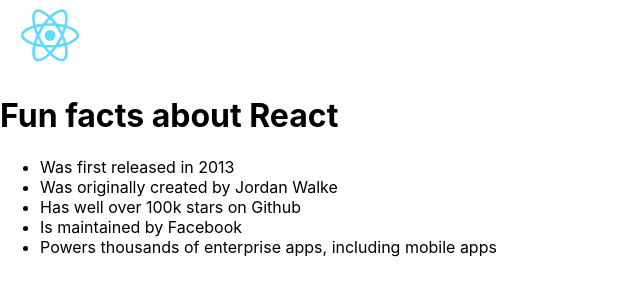
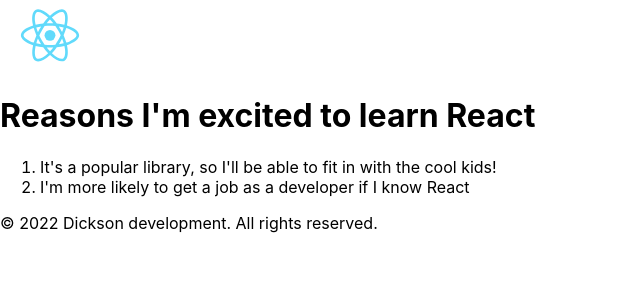
Before and after one commit to dgregpm/React-Info, a React (Create React App) app: page / in a window 1280 px wide. Shown: the top 300 px of the page, without its empty margins (0-640 px from the left). Built offline with nearby package versions, Linux system fonts and the light colour scheme.

Commit message:
added component

```diff
--- a/src/index.js
+++ b/src/index.js
@@ -21,11 +21,34 @@
 );
   }
 
+function PageHeader() {
+  return (
+    <div>
+    <header>
+      <nav>
+        <img src={logo} width="100px" alt="logo" />
+      </nav>
+    </header>
+    <h1>Reasons I'm excited to learn React</h1>
+    <ol>
+        <li>It's a popular library, so I'll be
+        able to fit in with the cool kids!</li>
+        <li>I'm more likely to get a job as a developer
+        if I know React</li>
+    </ol>
+    <footer>
+      <p>© 2022 Dickson development. All rights reserved.</p>
+    </footer>
+    </div>
+  )
+}
+
 const root = ReactDOM.createRoot(document.getElementById('root'));
 root.render(
   <React.StrictMode>
     {/* <App /> */}
-    <Page />
+    {/* <Page /> */}
+    <PageHeader />
   </React.StrictMode>
 );
 
```
